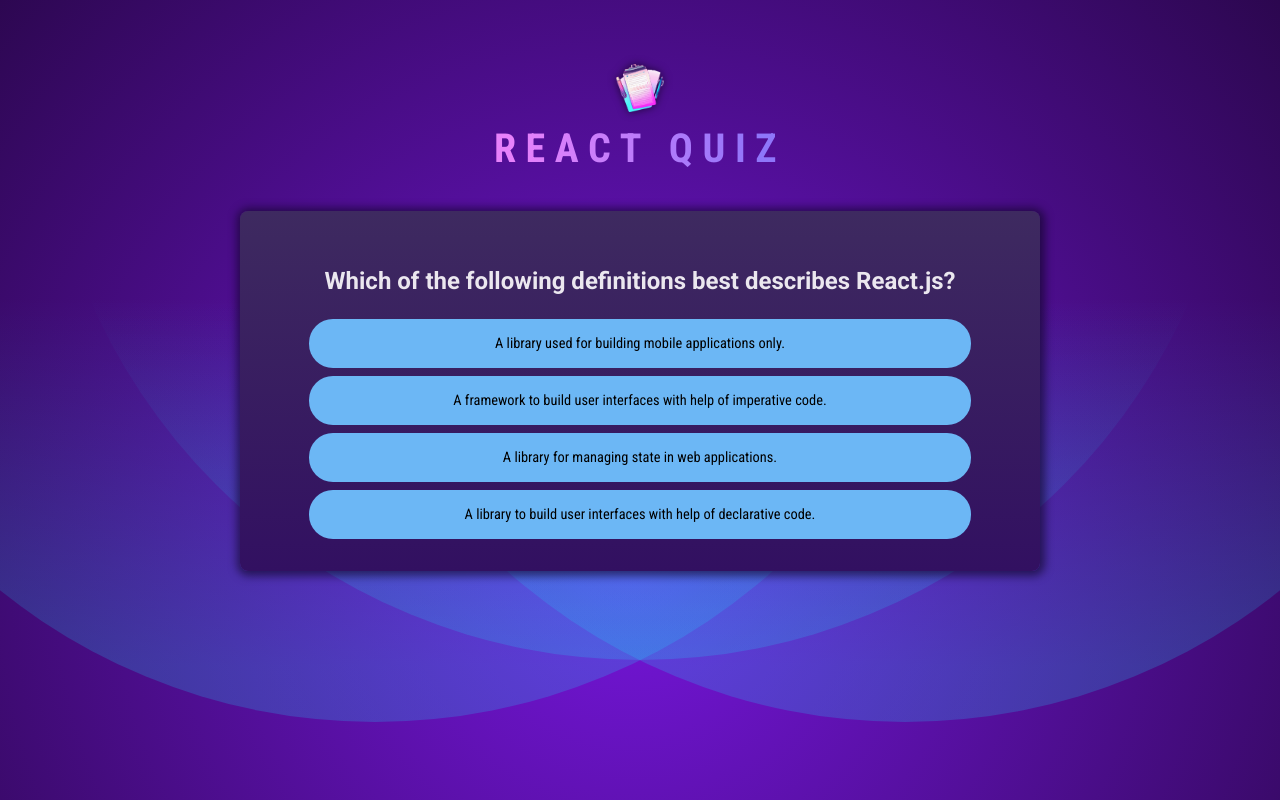
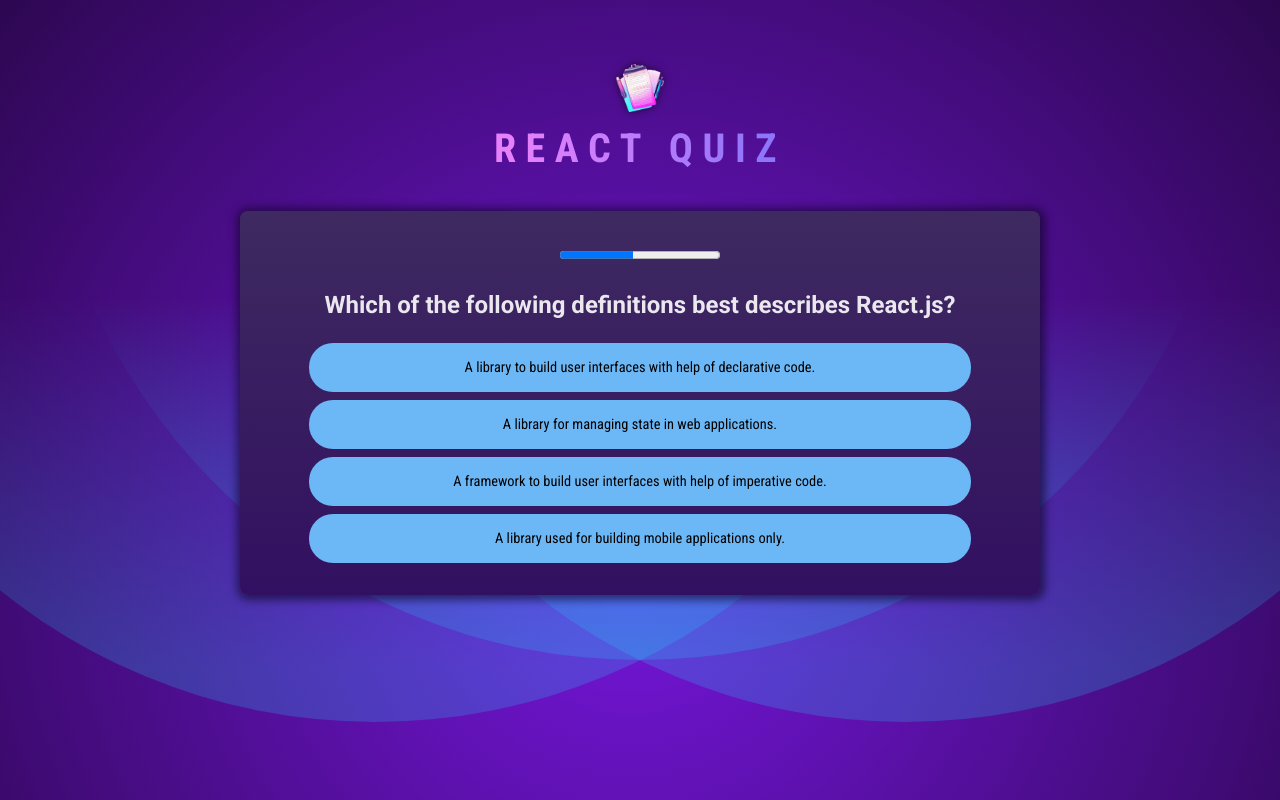
Before and after one commit to MariaShopEveliko/ReactExercises, a React (Vite) app in the folder quiz-app/: page / in a window 1280 px wide. Built offline with nearby package versions, Linux system fonts and the light colour scheme.

Commit message:
Improvements for the shuffle & progress bar

```diff
--- /dev/null
+++ b/quiz-app/src/components/Answers.jsx
@@ -0,0 +1,40 @@
+import { useRef } from "react";
+
+export default function Answers({ answers, selectedAnswer, answersState, onSelect }) {
+  const shuffledAnswers = useRef();
+
+  if (!shuffledAnswers.current) {
+    shuffledAnswers.current = [...answers];
+    shuffledAnswers.current.sort((a, b) => Math.random() - 0.5);
+  }
+
+  return (
+    <ul id="answers">
+      {answers.map((answer) => {
+        const isSelected = selectedAnswer === answer;
+        let cssClasses = "";
+
+        if (answersState === "answered" && isSelected) {
+          cssClasses = "selected";
+        }
+
+        if (
+          (answersState === "correct" || answersState === "wrong") &&
+          isSelected
+        ) {
+          cssClasses = answersState;
+        }
+        return (
+          <li key={answer} className="answer">
+            <button
+              onClick={() => onSelect(answer)}
+              className={cssClasses}
+            >
+              {answer}
+            </button>
+          </li>
+        );
+      })}
+    </ul>
+  );
+}
--- /dev/null
+++ b/quiz-app/src/components/QuestionTimer.jsx
@@ -0,0 +1,22 @@
+import { useState, useEffect } from "react";
+export default function QuestionTimer({ timeout, onTimeout }) {
+  const [remainingTime, setRemainingTime] = useState(timeout);
+
+  useEffect(() => {
+    const timer = setTimeout(onTimeout, timeout);
+    return () => {
+      clearInterval(timer);
+    };
+  }, [timeout, onTimeout]);
+
+  useEffect(() => {
+    const interval = setInterval(() => {
+      setRemainingTime((prevRemainingTime) => prevRemainingTime - 100);
+    }, 100);
+    return () => {
+      clearInterval(interval);
+    };
+  }, []);
+
+  return <progress id="question-time" max={timeout} value={remainingTime} />;
+}
--- a/quiz-app/src/components/Quiz.jsx
+++ b/quiz-app/src/components/Quiz.jsx
@@ -1,19 +1,45 @@
-import { useState } from "react";
+import { useState, useCallback } from "react";
 import QUESTIONS from "../questions";
 import quizCompleteImg from "../assets/quiz-complete.png";
+import QuestionTimer from "./QuestionTimer";
+import Answers from "./Answers";
 
 export default function Quiz() {
   const [userAnswers, setUserAnswers] = useState([]);
+  const [answerState, setAnswerState] = useState("");
 
-  const activeQuestionIndex = userAnswers.length;
+  const activeQuestionIndex =
+    answerState === "" ? userAnswers.length : userAnswers.length - 1;
 
   const quizIsComplete = activeQuestionIndex === QUESTIONS.length;
 
-  function handleSelectAnswer(selectedAnswer) {
-    setUserAnswers((prevUserAnswers) => {
-      return [...prevUserAnswers, selectedAnswer];
-    });
-  }
+  const handleSelectAnswer = useCallback(
+    function handleSelectAnswer(selectedAnswer) {
+      setAnswerState("answered");
+
+      setUserAnswers((prevUserAnswers) => {
+        return [...prevUserAnswers, selectedAnswer];
+      });
+
+      setTimeout(() => {
+        if (selectedAnswer === QUESTIONS[activeQuestionIndex].answers[0]) {
+          setAnswerState("correct");
+        } else {
+          setAnswerState("wrong");
+        }
+
+        setTimeout(() => {
+          setAnswerState("");
+        }, 2000);
+      }, 1000);
+    },
+    [activeQuestionIndex]
+  );
+
+  const handleSkipAnswer = useCallback(
+    () => handleSelectAnswer(null),
+    [handleSelectAnswer]
+  );
 
   if (quizIsComplete) {
     return (
@@ -24,26 +50,26 @@
     );
   }
 
-  const shuffledAnswers = [...QUESTIONS[activeQuestionIndex].answers];
-  shuffledAnswers.sort((a, b) => Math.random() - 0.5);
-
   return (
     <div id="quiz">
       <div id="questions">
+        <QuestionTimer
+          timeout={10000}
+          onTimeout={handleSkipAnswer}
+          key={activeQuestionIndex}
+        />
         {quizIsComplete ? (
           <p>No</p>
         ) : (
           <>
             <h2>{QUESTIONS[activeQuestionIndex].text}</h2>
-            <ul id="answers">
-              {shuffledAnswers.map((answer) => (
-                <li key={answer} className="answer">
-                  <button onClick={() => handleSelectAnswer(answer)}>
-                    {answer}
-                  </button>
-                </li>
-              ))}
-            </ul>
+            <Answers
+              key={activeQuestionIndex}
+              answers={QUESTIONS[activeQuestionIndex].answers}
+              selectedAnswer={userAnswers[userAnswers.length - 1]}
+              answersState={answerState}
+              onSelect={handleSelectAnswer}
+            />
           </>
         )}
       </div>
```
